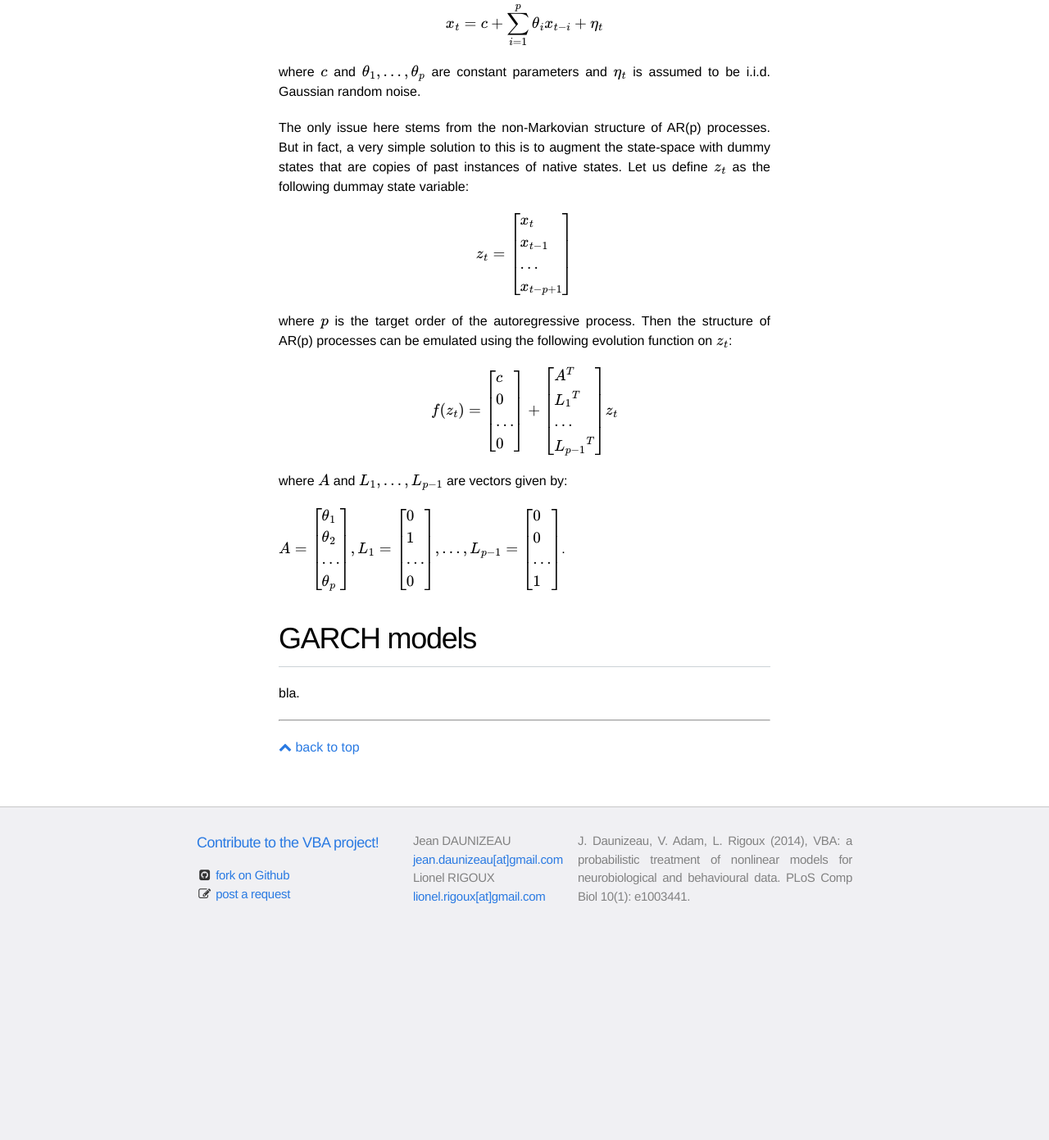
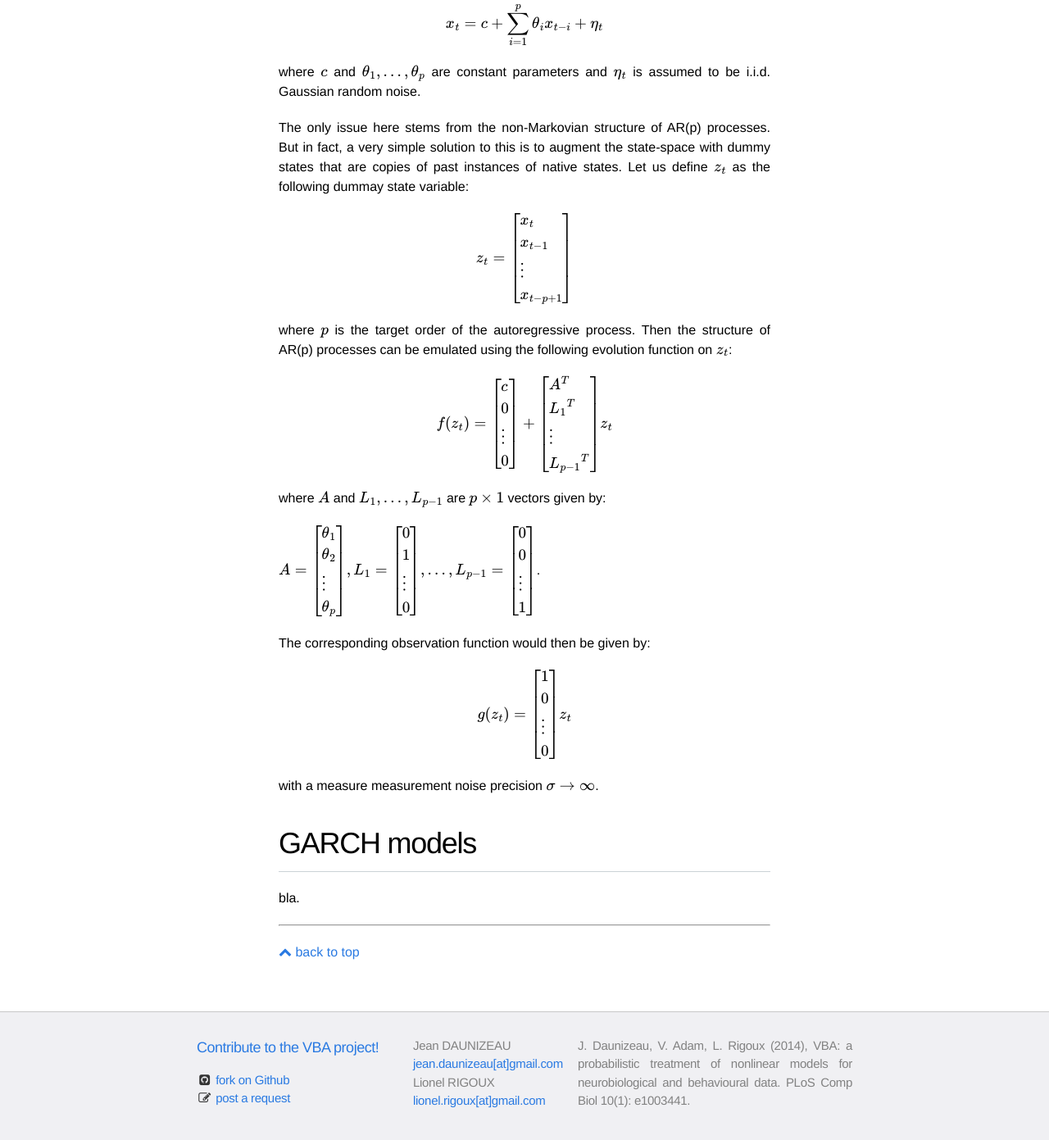
Before and after one commit to MBB-team/VBA-toolbox, a Jekyll site: the page built from _wiki/generativeModels.md, in a window 1280 px wide and 1400 px high, scrolled down 1716 px. Shown: the top 1391 px of the window at 82% size. Built offline with Jekyll 4.4.1, drawn with Linux system fonts in a browser that asks for light colours; nearby versions of some CDN libraries; formulas are drawn with MathJax 3; before the commit the page ends 2866 px from its top, so only the background shows below that.

Commit message:
Update generativeModels.md

```diff
--- a/_wiki/generativeModels.md
+++ b/_wiki/generativeModels.md
@@ -41,18 +41,21 @@ where $$c$$ and $$\theta_1,...,\theta_p$$ are constant parameters and $$\eta_t$$
 
 The only issue here stems from the non-Markovian structure of AR(p) processes. But in fact, a very simple solution to this is to augment the state-space with dummy states that are copies of past instances of native states. Let us define $$z_t$$ as the following dummay state variable:
 
-$$ z_t = \left[\begin{array}{l} x_t \\ x_{t-1} \\ ...\\ x_{t-p+1} \end{array}\right]$$
+$$ z_t = \left[\begin{array}{l} x_t \\ x_{t-1} \\ \vdots \\ x_{t-p+1} \end{array}\right]$$
 
 where $$p$$ is the target order of the autoregressive process. Then the structure of AR(p) processes can be emulated using the following evolution function on $$z_t$$:
 
-$$ f(z_t) = \left[\begin{array}{l} c \\ 0 \\ ...\\ 0 \end{array}\right] + \left[\begin{array}{l} A^T \\ {L_1}^T \\ ...\\ {L_{p-1}}^T \end{array}\right] z_t $$
+$$ f(z_t) = \left[\begin{array}{l} c \\ 0 \\ \vdots \\ 0 \end{array}\right] + \left[\begin{array}{l} A^T \\ {L_1}^T \\ \vdots \\ {L_{p-1}}^T \end{array}\right] z_t $$
 
-where $$A$$ and $$L_1,...,L_{p-1}$$ are vectors given by:
+where $$A$$ and $$L_1,...,L_{p-1}$$ are $$p\times 1$$ vectors given by:
 
-$$ A = \left[\begin{array}{l} \theta_1 \\ \theta_2 \\ ...\\ \theta_p \end{array}\right], L_1 = \left[\begin{array}{l} 0 \\ 1 \\ ...\\ 0 \end{array}\right], ..., L_{p-1} = \left[\begin{array}{l} 0 \\ 0 \\ ...\\ 1 \end{array}\right]$$.
+$$ A = \left[\begin{array}{l} \theta_1 \\ \theta_2 \\ \vdots \\ \theta_p \end{array}\right], L_1 = \left[\begin{array}{l} 0 \\ 1 \\ \vdots \\ 0 \end{array}\right], ..., L_{p-1} = \left[\begin{array}{l} 0 \\ 0 \\ \vdots \\ 1 \end{array}\right]$$.
 
+The corresponding observation function would then be given by:
 
+$$ g(z_t) = \left[\begin{array}{l} 1 \\ 0 \\ \vdots \\ 0 \end{array}\right] z_t $$
 
+with a measure measurement noise precision $$\sigma \rightarrow \infty$$.
 
 # GARCH models
 
```
